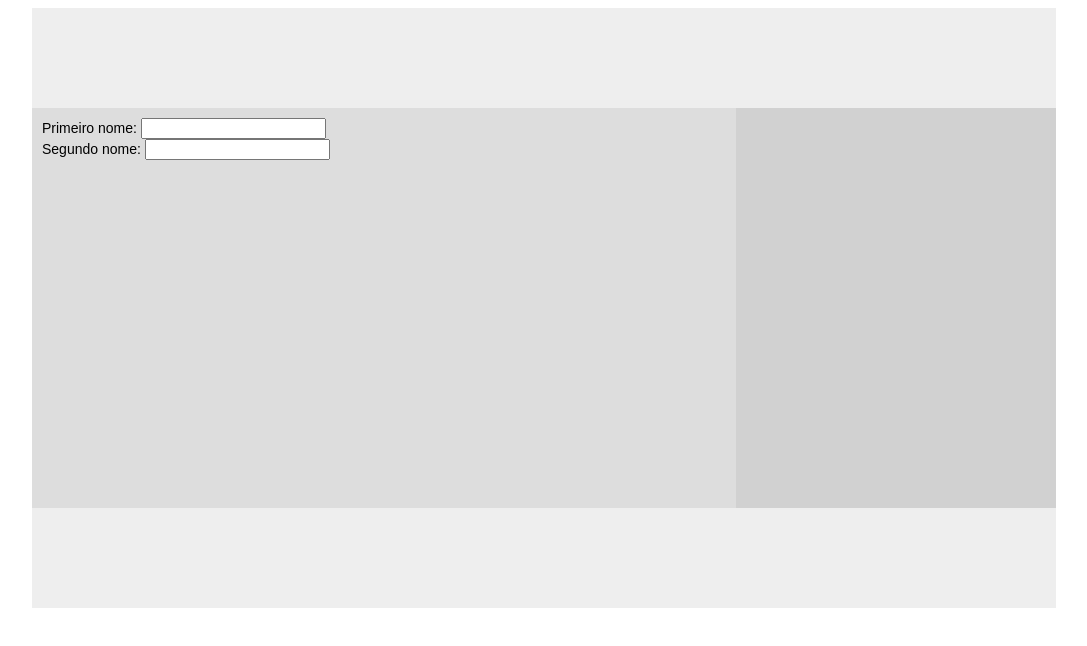
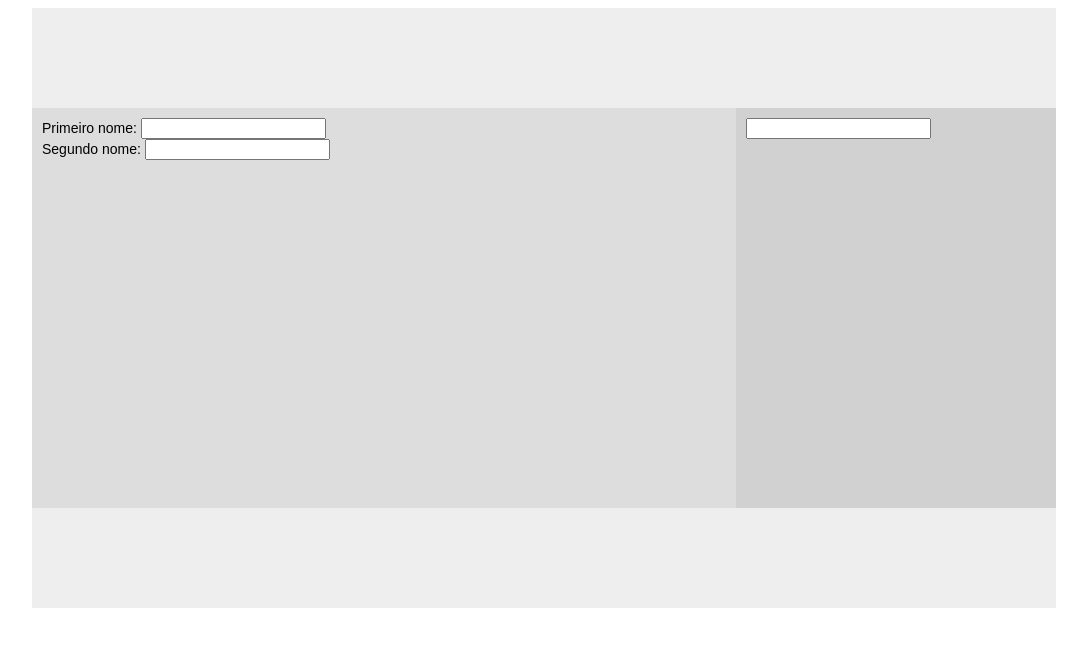
Before and after one commit to marceloTurin/curso-vue, a plain HTML site: page index2.html in a window 1280 px wide. Shown: the whole page, without its empty margins (96-1183 px from the left). Drawn offline with nearby package versions, Linux system fonts and the light colour scheme.

Commit message:
Getter e Setter Computado #19

```diff
--- a/index2.html
+++ b/index2.html
@@ -26,7 +26,8 @@
 			</section>
 			<aside class="container__sidebar">
 
-				{{nomeCompleto}}
+
+				<input v-model="nomeCompleto">
 
 			</aside>
 		</section>
--- a/script.js
+++ b/script.js
@@ -62,18 +62,17 @@ let app = new Vue ({
 		//nomeCompleto: ''
 	},
 	computed:{
-		nomeCompleto:function() {
-			return this.primeiroNome+' '+this.segundoNome;
+		nomeCompleto:{
+			get:function(){
+				return `${this.primeiroNome} ${this.segundoNome}`
+			},
+			set: function(novoValor){
+
+					let nomes = novoValor.split(' ');
+					this.primeiroNome = nomes[0]
+			}
 		}
-	}/*
-	watch:{
-		primeiroNome:function(){
-			this.nomeCompleto = `${this.primeiroNome} ${this.segundoNome};`
-		},
-		segundoNome:function(){
-			this.nomeCompleto = `${this.primeiroNome} ${this.segundoNome};`
-		}
-	}*/
+	}
 
 });
 
```
